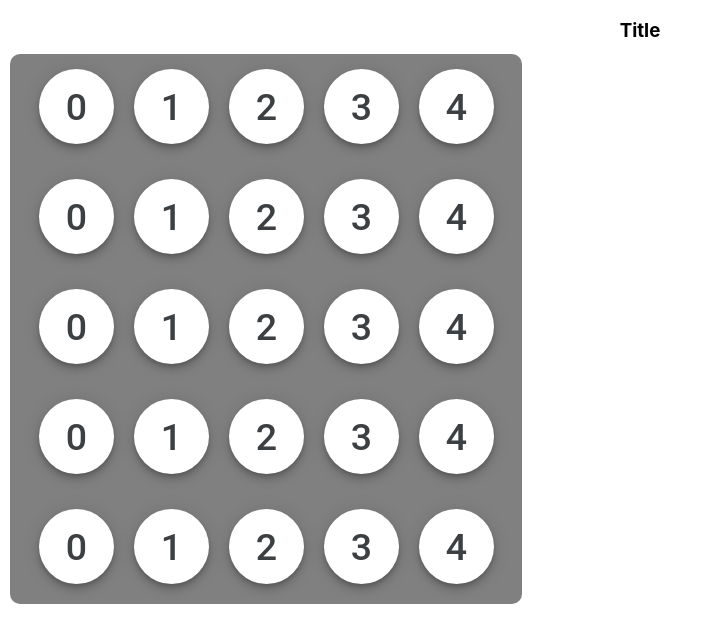
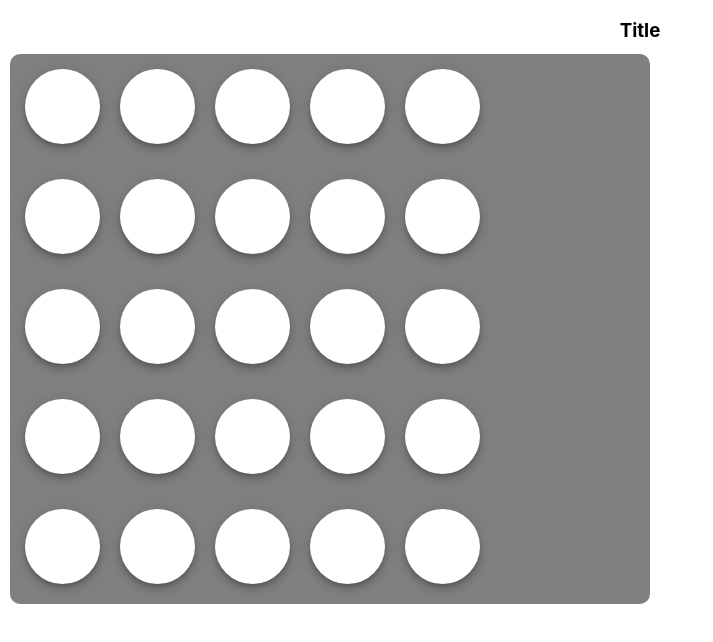
Before and after one commit to rceglie/Wordle-Solver, a React (Create React App) app: page / in a window 1280 px wide. Shown: the top 642 px of the page, without its empty margins (0-713 px from the left). Built offline with nearby package versions, Linux system fonts and the light colour scheme.

Commit message:
functional keyboard

```diff
--- a/src/App.js
+++ b/src/App.js
@@ -7,13 +7,17 @@ function App() {
 
   const rows = [0,1,2,3,4]
 
-  var state = 0
+  var guess = 0
+  var letternum = 0
 
-  var keydown = false;
   document.addEventListener('keydown', function(event) {
-    if (/^[A-Za-z]$/.test(event.key)){
-      console.log(event.key)
-      console.log(document.getElementsByClassName("row-3 letter-2").textContent)
+    if (/^[A-Za-z]$/.test(event.key) && letternum < 5){
+      document.getElementsByClassName(`row-${guess} letter-${letternum}`).item(0).textContent = event.key
+      letternum++
+    }
+    if (letternum > 0 && event.key === "Backspace"){
+      document.getElementsByClassName(`row-${guess} letter-${letternum-1}`).item(0).textContent = ""
+      letternum--
     }
   })
 
--- a/src/components/Letters.tsx
+++ b/src/components/Letters.tsx
@@ -11,7 +11,7 @@ const LetterRow = ({row}:Props) => {
 
     return(
         <div className="letter-row">
-            {letters.map((letter) => <button className={`letter row-${row} letter-${letter}`} >{letter}</button>)}
+            {letters.map((letter) => <button className={`letter row-${row} letter-${letter}`} ></button>)}
         </div>
     )
 }
--- a/src/index.css
+++ b/src/index.css
@@ -44,7 +44,7 @@ code {
 }
 
 .letter-area{
-  width:40%;
+  width:50%;
   display:flex;
   flex-direction:column;
   margin:10px;
@@ -55,6 +55,7 @@ code {
 .letter-row{
   margin:5px;
   height: 100px;
+  display:flex;
 }
 
 .title{
```
